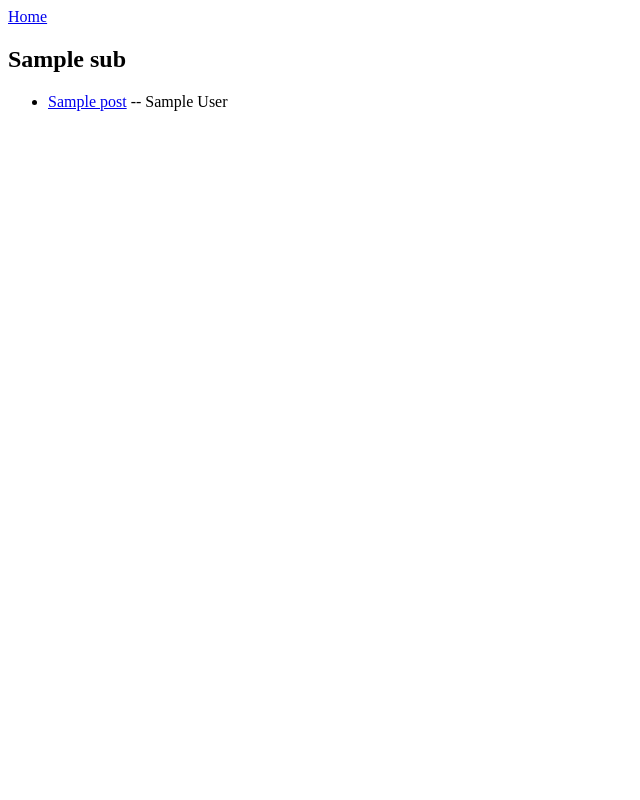
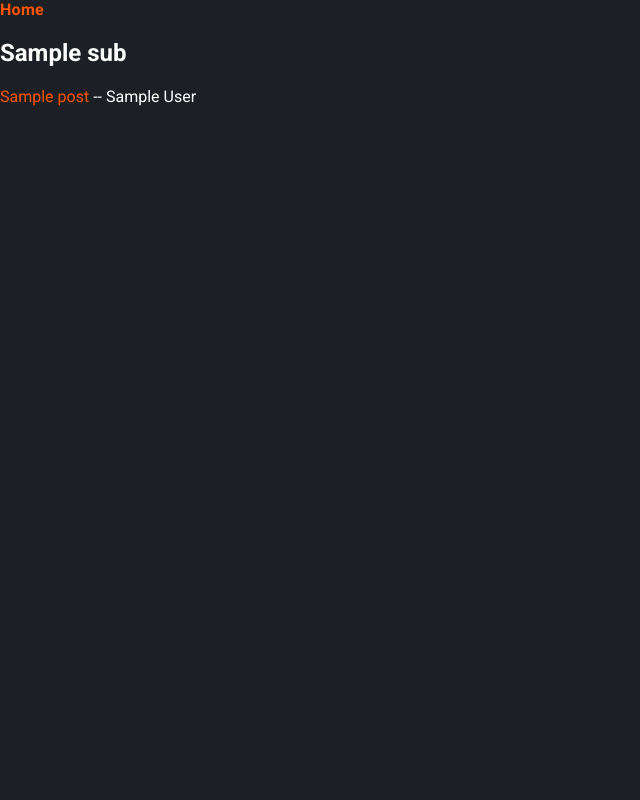
Before and after one commit to mikeyshean/django-reddit, a Django app: page /r/1/ in a window 1280 px wide. Shown: the whole page, without its empty margins (0-640 px from the left). Run offline with Django 3.2, Linux system fonts and the light colour scheme; tables that the repository leaves empty hold one stand-in row (values such as "Sample post").

Commit message:
Add partial to load assets.

```diff
--- /dev/null
+++ b/my_reddit/static/my_reddit/style.css
@@ -0,0 +1,41 @@
+html, body, h1, ul, li, button, a, p  {
+  border: 0;
+  padding: 0;
+  margin: 0;
+  outline: 0;
+
+  box-sizing: inherit;
+  font: inherit;
+  color: inherit;
+  text-align: inherit;
+  text-decoration: inherit;
+  background: transparent;
+}
+
+ul {
+  list-style: none;
+}
+
+ul ul {
+  padding-left: 40px;
+}
+
+body {
+  background: #1C1F24;
+  font-family: "Roboto", sans-serif;
+  color: #fff;
+}
+
+h1 {
+  font-size: 36px;
+  font-weight: 700;
+}
+
+a {
+  color: #f50;
+}
+
+a:hover {
+  font-weight: 700;
+  letter-spacing: .3;
+}
--- a/my_reddit/templates/my_reddit/index.html
+++ b/my_reddit/templates/my_reddit/index.html
@@ -1,3 +1,5 @@
+{% include 'my_reddit/partials/assets.html' %}
+
 <h1>Subs</h1>
 
 <ul>
--- /dev/null
+++ b/my_reddit/templates/my_reddit/partials/assets.html
@@ -0,0 +1,4 @@
+{% load staticfiles %}
+
+<link rel="stylesheet" type="text/css" href="{% static 'my_reddit/style.css' %}" />
+<link href='https://fonts.googleapis.com/css?family=Roboto:400,300,700' rel='stylesheet' type='text/css'>
--- a/my_reddit/templates/my_reddit/post_show.html
+++ b/my_reddit/templates/my_reddit/post_show.html
@@ -1,4 +1,5 @@
 
+{% include 'my_reddit/partials/assets.html' %}
 {% include 'my_reddit/partials/nav.html' %}
 
 <h3>{{ post.title }}</h3>
--- a/my_reddit/templates/my_reddit/sub_show.html
+++ b/my_reddit/templates/my_reddit/sub_show.html
@@ -1,3 +1,4 @@
+{% include 'my_reddit/partials/assets.html' %}
 {% include 'my_reddit/partials/nav.html' %}
 <h2>{{ sub.name }}</h2>
 
```
